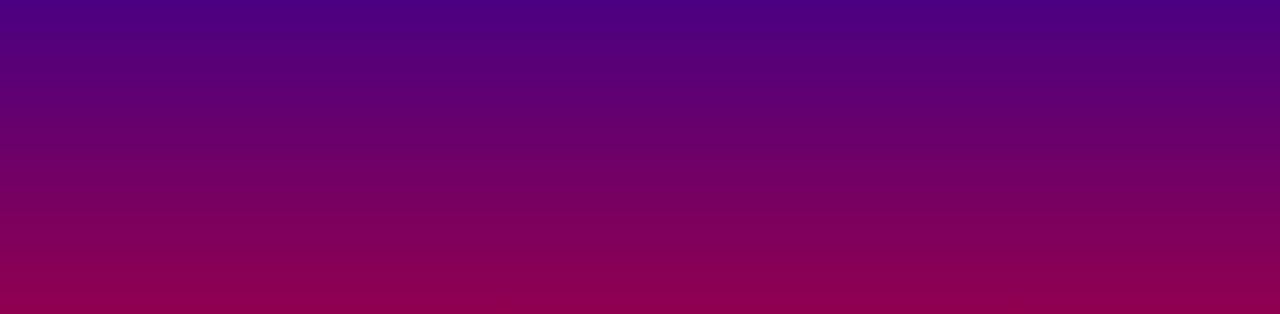
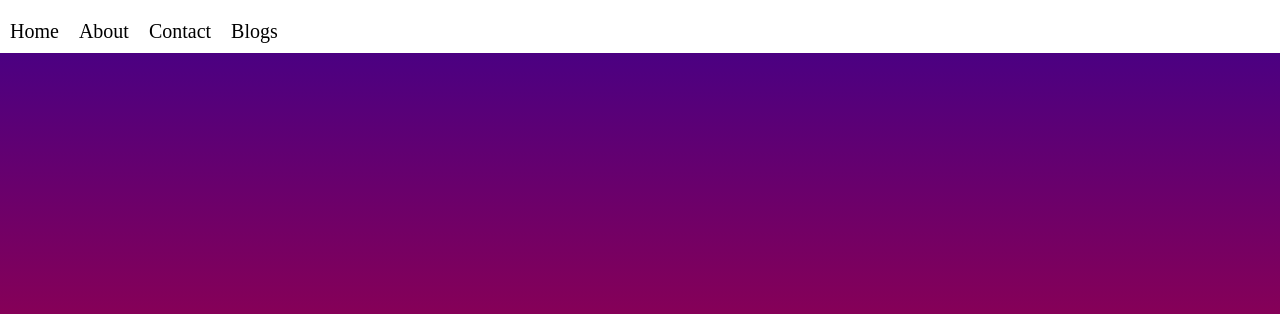
Before and after one commit to ssnetglobal/TRAINING, a plain HTML site: page index.html in a window 1280 px wide. Shown: the top 314 px of the page. Drawn offline with Linux system fonts and the light colour scheme.

Commit message:
adding menu

```diff
--- a/index.html
+++ b/index.html
@@ -7,10 +7,19 @@
     <link rel="stylesheet" href="./stylesheet.css">
 </head>
 <body>
+    <div class="d">
+        <nav>
+            <ul>
+                <li>Home</li>
+                <li>About</li>
+                <li>Contact</li>
+                <li>Blogs</li>
+            </ul>
+        </nav>
+    </div>
 <header>
-    <nav>
 
-    </nav>
+
 
 
     <div class="header_section">
@@ -21,7 +30,6 @@
         <button class="btn">Learn More</button>
 
 
-</main>
 </header>
 
 </body>
--- a/stylesheet.css
+++ b/stylesheet.css
@@ -24,3 +24,16 @@ header{
     border: none;
     font-size: 24px;
 }
+.d{
+    padding-top: 10px;
+    align-content: center;
+}
+ul{
+    list-style: none;
+    display: flex;
+}
+
+li{
+    padding: 10px;
+    font-size: 20px;
+}
```
